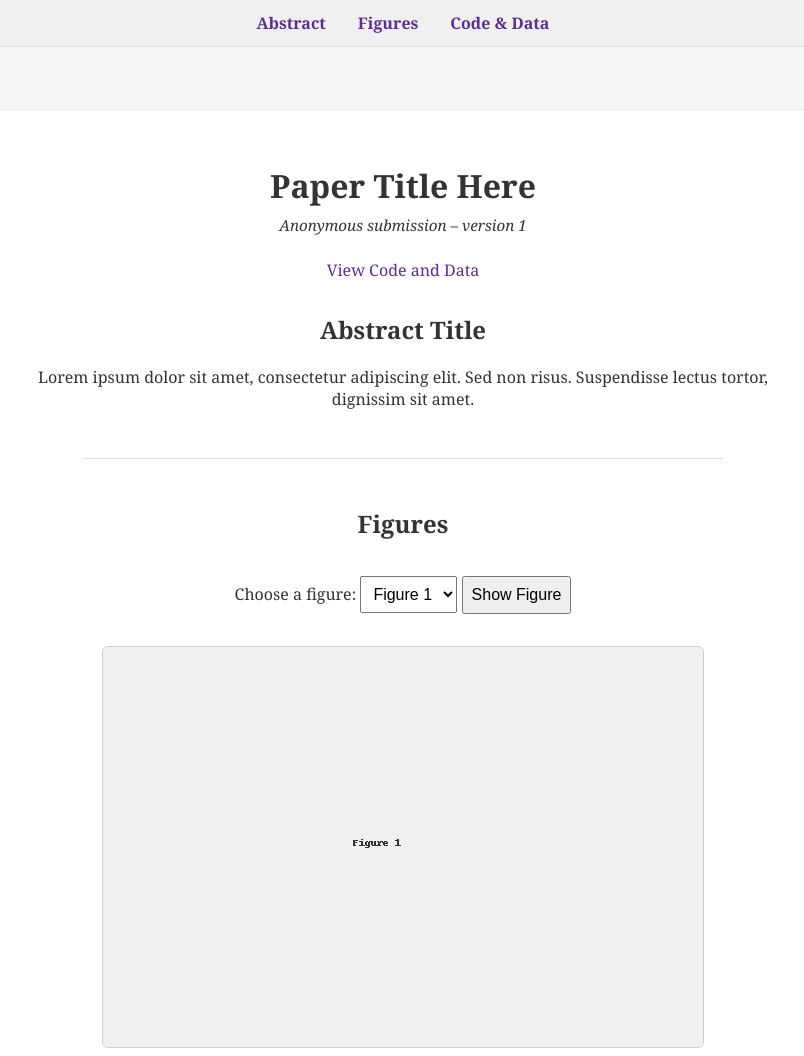
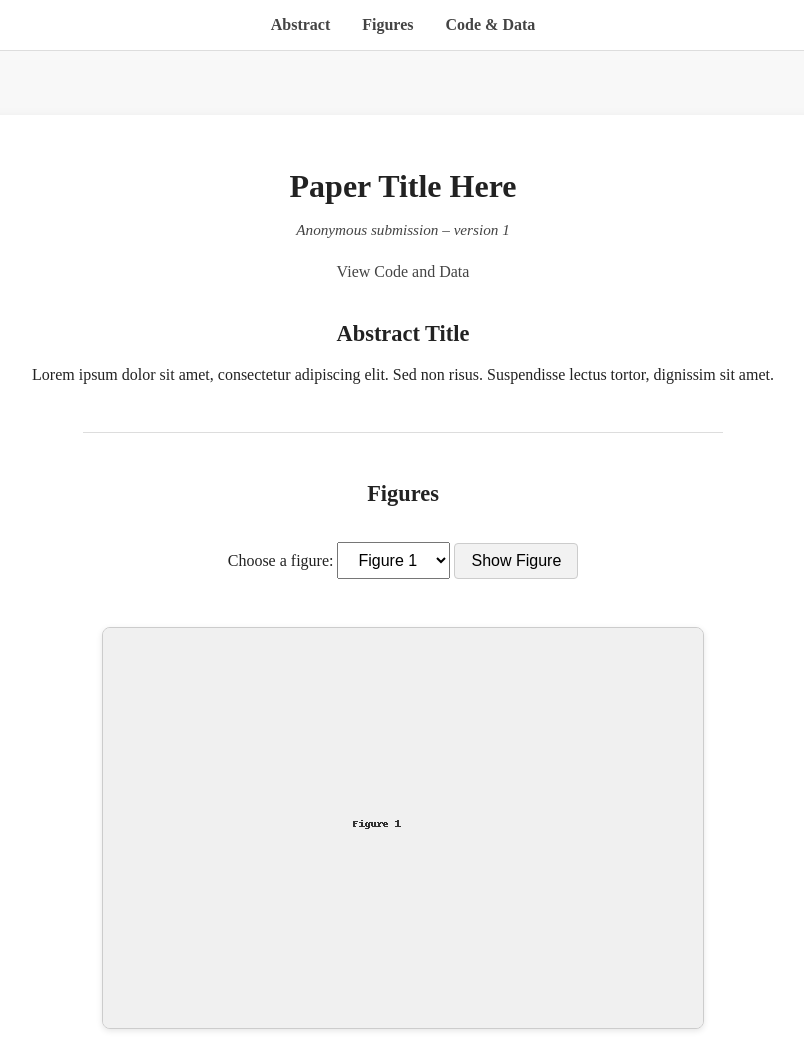
Before and after one commit to talyay/Anonymous.github.io, a plain HTML site: page index.html in a window 1280 px wide. Shown: the top 1056 px of the page, without its empty margins (237-1041 px from the left). Drawn offline with Linux system fonts and the light colour scheme.

Commit message:
Update style.css

```diff
--- a/style.css
+++ b/style.css
@@ -1,10 +1,10 @@
-/* בסיס כללי */
+/* עיצוב בסיסי כללי */
 body {
-  font-family: Georgia, serif;
+  font-family: 'Merriweather', serif;
   margin: 0;
   padding: 0;
   background-color: #f8f8f8;
-  color: #333;
+  color: #222;
   text-align: center;
   scroll-behavior: smooth;
 }
@@ -19,12 +19,12 @@ body {
   border-radius: 8px;
 }
 
-/* ניווט דביק */
+/* ניווט עליון דביק */
 .navbar {
   position: sticky;
   top: 0;
-  background-color: #f0f0f0;
-  padding: 0.75rem 0;
+  background-color: #ffffff;
+  padding: 1rem 0;
   display: flex;
   justify-content: center;
   gap: 2rem;
@@ -32,9 +32,8 @@ body {
   z-index: 999;
 }
 
-/* קישורים בניווט */
 .navbar a {
-  color: #5c2d91;
+  color: #444;
   text-decoration: none;
   font-weight: bold;
 }
@@ -46,18 +45,14 @@ body {
 .anonymous-note {
   font-size: 0.95rem;
   font-style: italic;
-  margin-top: 0.5rem;
+  margin-top: 1rem;
   margin-bottom: 1.5rem;
-  background: none !important;
-  padding: 0;
-  border: none;
-  color: #333 !important;
-  display: block;
+  color: #444;
 }
 
-/* קישורים רגילים */
+/* קישורים */
 a {
-  color: #5c2d91;
+  color: #444;
   text-decoration: none;
 }
 a:hover {
@@ -67,30 +62,46 @@ a:hover {
 /* כותרות */
 h1 {
   margin-bottom: 0.2rem;
+  font-size: 2rem;
 }
 h2 {
-  margin-top: 2rem;
+  margin-top: 2.5rem;
+  font-size: 1.4rem;
 }
 
-/* כפתורים ובחירה */
+/* בחירה וכפתור */
 select,
 button {
   margin-top: 1rem;
-  padding: 0.5rem;
+  padding: 0.5rem 1rem;
   font-size: 1rem;
+}
+
+button {
+  background-color: #f2f2f2;
+  border: 1px solid #ccc;
+  border-radius: 4px;
+  cursor: pointer;
+  transition: background-color 0.2s ease;
+}
+
+button:hover {
+  background-color: #e2e2e2;
 }
 
 /* תמונות */
 .figure-container {
-  margin-top: 1rem;
+  margin-top: 2rem;
 }
+
 img {
   margin-top: 1rem;
   max-width: 100%;
   height: auto;
   border: 1px solid #ccc;
-  border-radius: 6px;
+  border-radius: 8px;
   background-color: #f4f4f4;
+  box-shadow: 0 2px 6px rgba(0, 0, 0, 0.1);
 }
 
 /* קו מפריד */
```
